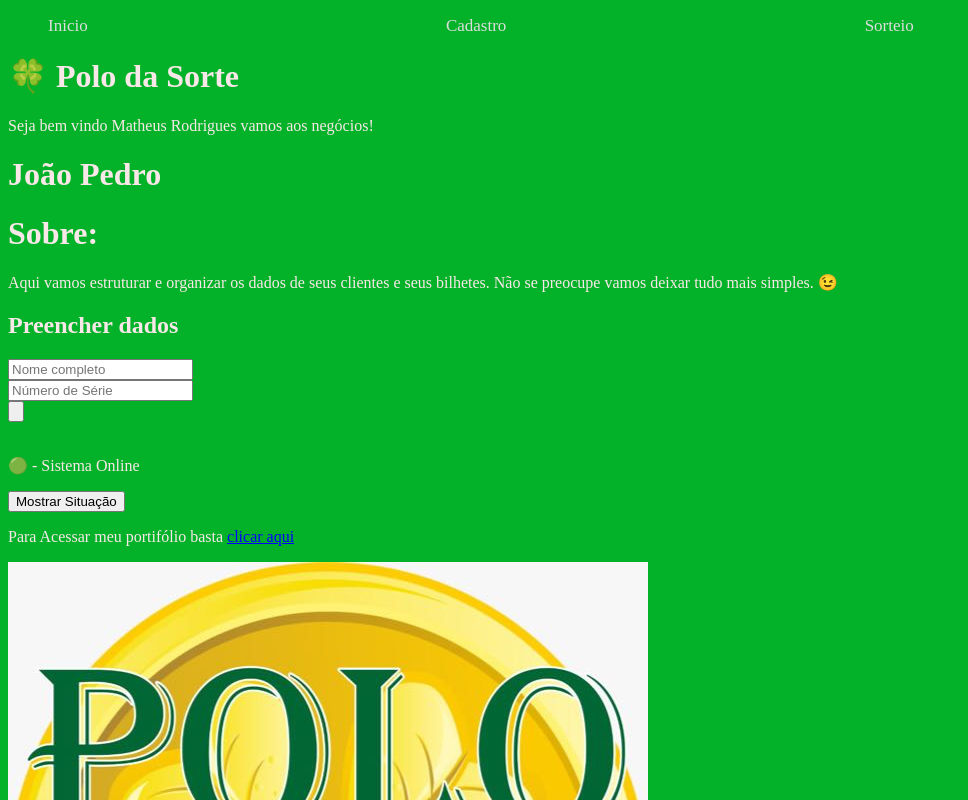
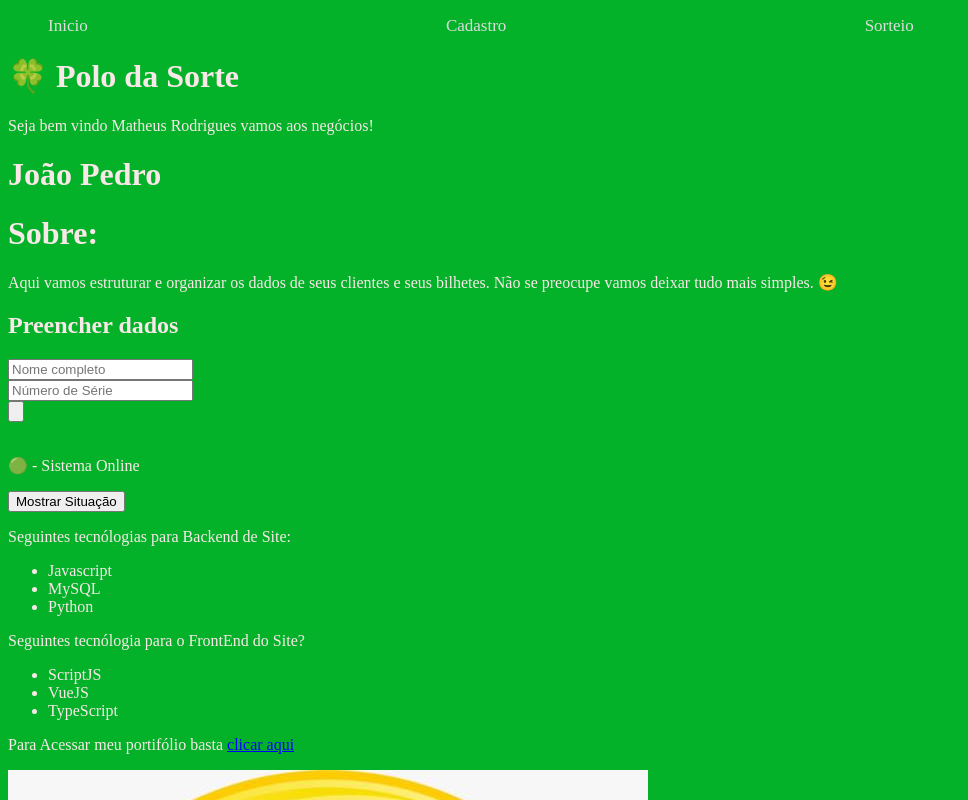
Before and after one commit to mariorenanofc/cadastro-bilhetes, a Vue app in the folder rifa-digital/: page / in a window 1280 px wide. Shown: the top 800 px of the page, without its empty margins (0-968 px from the left). Built offline with nearby package versions, Linux system fonts and the light colour scheme.

Commit message:
renderização de lista

```diff
--- a/rifa-digital/package.json
+++ b/rifa-digital/package.json
@@ -8,7 +8,8 @@
     "preview": "vite preview"
   },
   "dependencies": {
-    "vue": "^3.2.45"
+    "vue": "^3.2.45",
+    "vue-carousel": "^0.18.0"
   },
   "devDependencies": {
     "@vitejs/plugin-vue": "^4.0.0",
--- a/rifa-digital/src/components/Info.vue
+++ b/rifa-digital/src/components/Info.vue
@@ -1,5 +1,13 @@
 <template>
     <div>
+        <p>Seguintes tecnólogias para Backend de Site:</p>
+        <ul >
+            <li v-for="(techlings, index) in backend_tecnologia" v-bind:key="index" >{{ techlings }}</li>
+        </ul>
+        <p>Seguintes tecnólogia para o FrontEnd do Site?</p>
+        <ul>
+            <li v-for="techlings in frontend_tecnologia" :key="techlings.id">{{ techlings.language }}</li>
+        </ul>
 
         <p>Para Acessar meu portifólio basta <a target="_blank" v-bind:href="meu_link">clicar aqui</a></p>
         <Picture />
@@ -12,8 +20,16 @@ import Picture from './Picture.vue'
   components: { Picture },
         data() {
             return {
-            meu_link: 'https://mariorenanofc.github.io/Portifo-lio/'
+            meu_link: 'https://mariorenanofc.github.io/Portifo-lio/',
+            backend_tecnologia: ["Javascript","MySQL","Python"],
+            frontend_tecnologia:[
+                {id: 1, language: 'ScriptJS'},
+                {id: 2, language: 'VueJS'},
+                {id: 3, language: 'TypeScript'},
+            ]
         }
-        }
+        },
+
     }
+
 </script>
```
Also changed, not shown: 1 other file (tests, documents, lock files or other folders).
